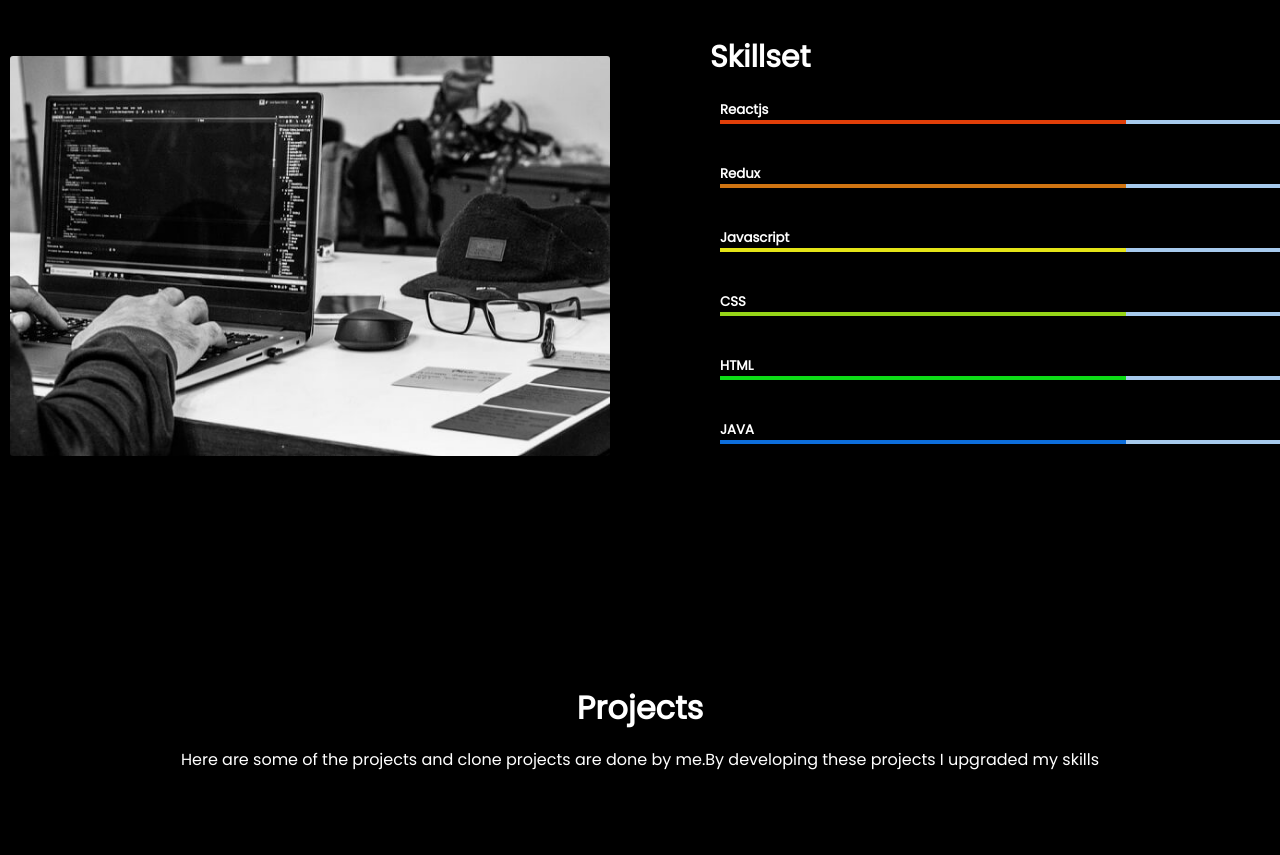
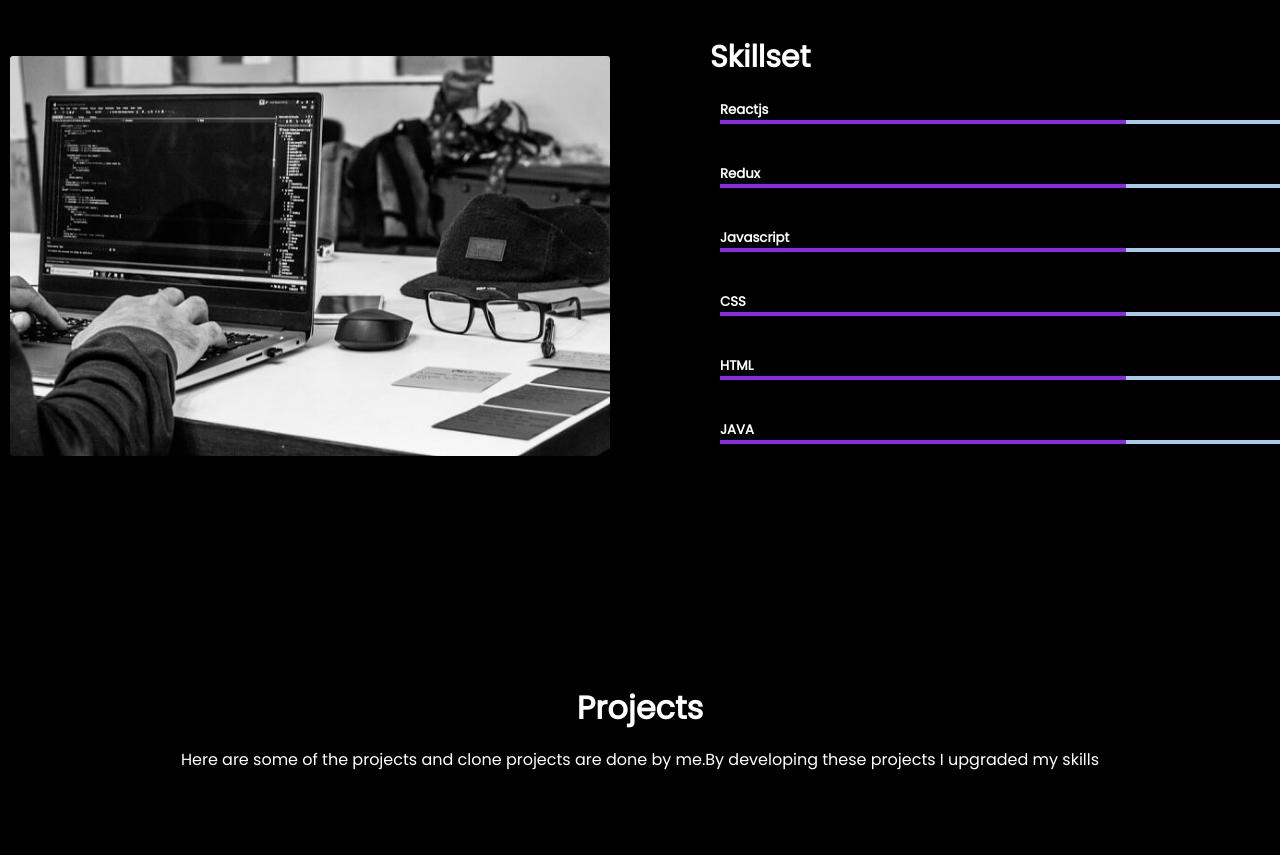
Before and after one commit to Sagunthala-A/reactjs-portfolio, a React (Create React App) app: page / in a window 1280 px wide. Shown: the part 1040-1895 px from the top of the page. Built offline with nearby package versions, Linux system fonts and the light colour scheme.

Commit message:
changing skills linear color

```diff
--- a/src/Components/Skills/Skills.css
+++ b/src/Components/Skills/Skills.css
@@ -53,6 +53,8 @@
     background-color: rgb(207, 116, 18) ;
 }
 
+
+
 .skillContainer__slider3 > span > .css-5xe99f-MuiLinearProgress-bar1{
     background-color: rgb(228, 228, 23) ;
 }
@@ -66,5 +68,9 @@
 }
 
 .skillContainer__slider6 > span > .css-5xe99f-MuiLinearProgress-bar1{
-    background-color: rgb(13, 110, 220) ;
+    /* background-color: rgb(13, 110, 220) ; */
 }
+
+span > .css-5xe99f-MuiLinearProgress-bar1{
+    background-color: blueviolet !important;
+}
```
